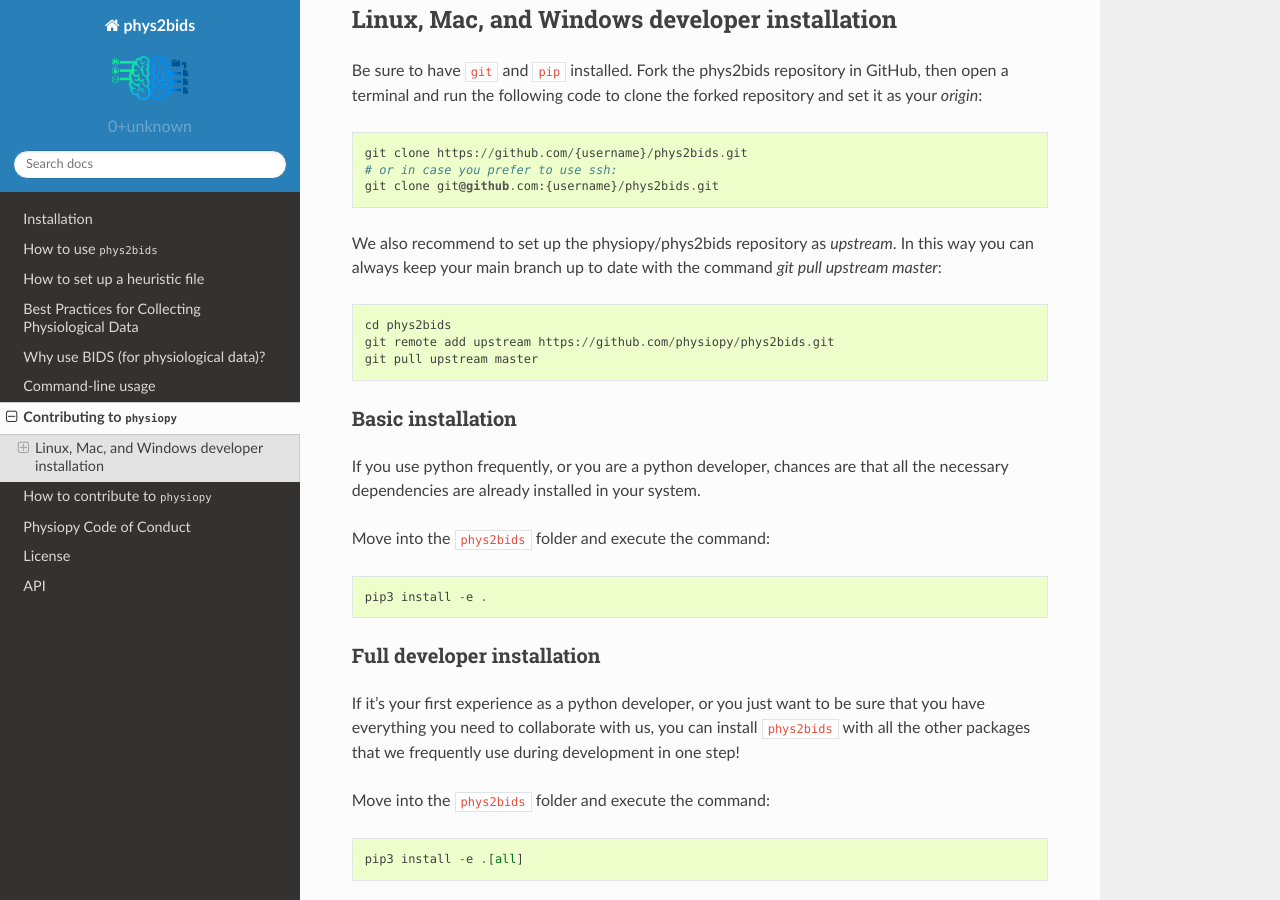
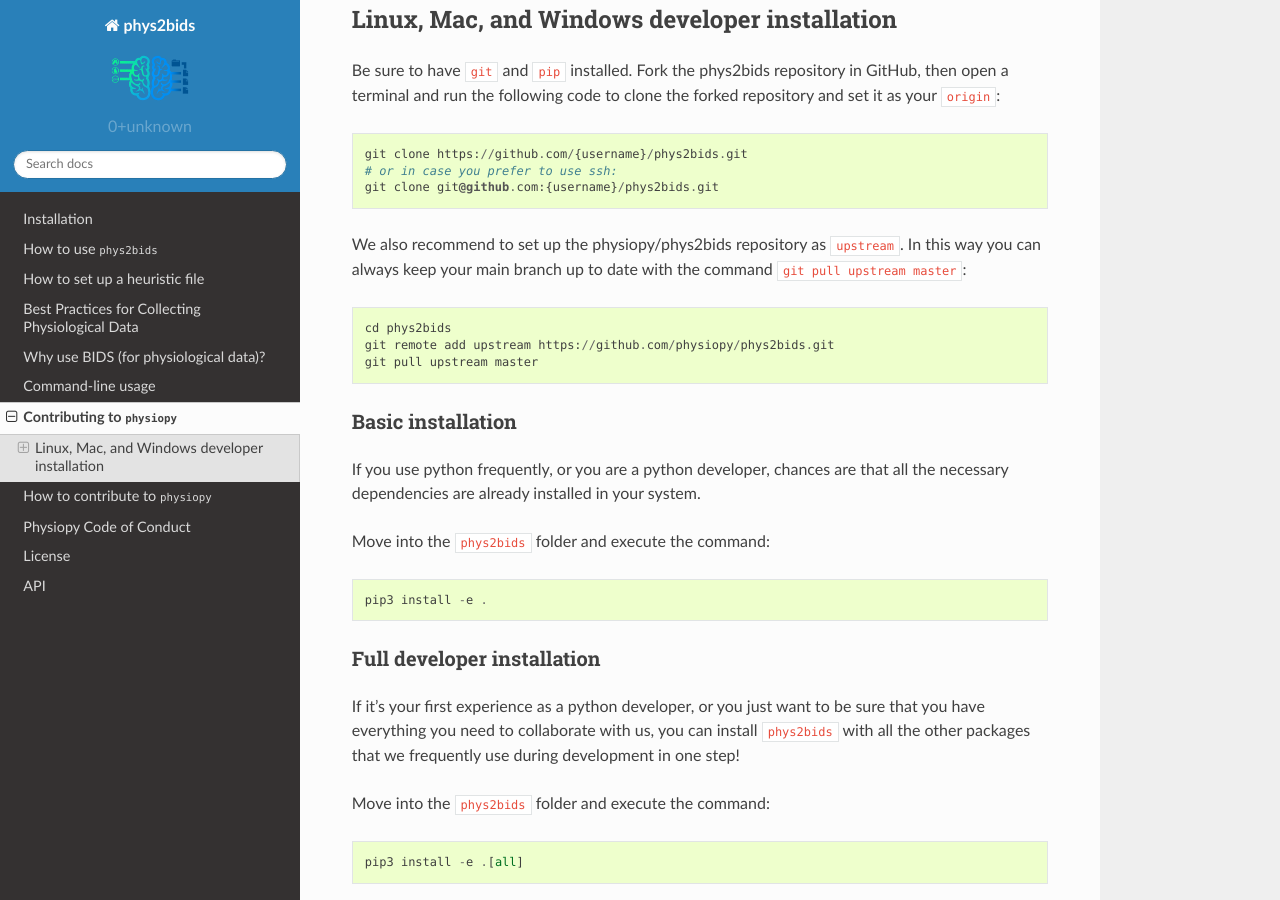
Before and after one commit to physiopy/phys2bids, a Sphinx documentation site: the page built from docs/contributing.rst, in a window 1280 px wide and 900 px high, scrolled down 651 px. Built offline with Sphinx 7.4.7 and the Read the Docs theme 2.0.0, drawn with Linux system fonts in a browser that asks for light colours.

Commit message:
Fix docs

```diff
--- a/docs/contributing.rst
+++ b/docs/contributing.rst
@@ -26,14 +26,14 @@ Follow these steps to get started:
 Linux, Mac, and Windows developer installation
 ----------------------------------------------
 
-Be sure to have ``git`` and ``pip`` installed. Fork the phys2bids repository in GitHub, then open a terminal and run the following code to clone the forked repository and set it as your `origin`::
+Be sure to have ``git`` and ``pip`` installed. Fork the phys2bids repository in GitHub, then open a terminal and run the following code to clone the forked repository and set it as your ``origin``::
 
     git clone https://github.com/{username}/phys2bids.git
     # or in case you prefer to use ssh:
     git clone git@github.com:{username}/phys2bids.git
 
-We also recommend to set up the physiopy/phys2bids repository as `upstream`.
-In this way you can always keep your main branch up to date with the command `git pull upstream master`::
+We also recommend to set up the physiopy/phys2bids repository as ``upstream``.
+In this way you can always keep your main branch up to date with the command ``git pull upstream master``::
 
     cd phys2bids
     git remote add upstream https://github.com/physiopy/phys2bids.git
```
